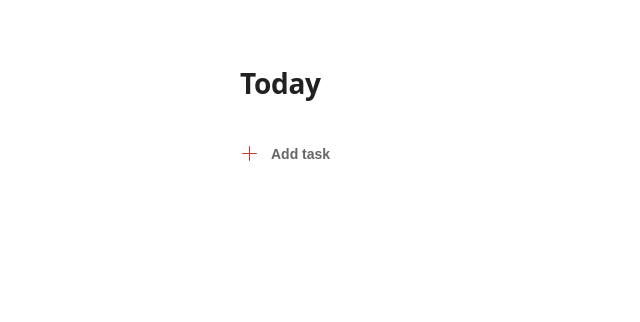
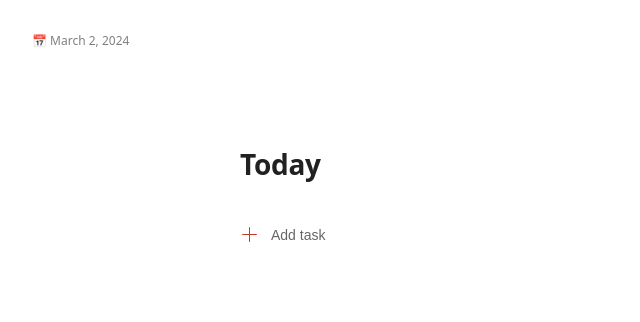
Before and after one commit to daviddossett/ts-todos, a website with bundled scripts: page index.html in a window 1280 px wide. Shown: the whole page, without its empty margins (0-640 px from the left). Built offline with nearby package versions, Linux system fonts and the light colour scheme.

Commit message:
Add header

```diff
--- a/index.html
+++ b/index.html
@@ -7,10 +7,12 @@
     <link rel="stylesheet" href="src/styles.css">
 </head>
 <body>
+    <div class="header">
+        <span id="date"></span>
+        <span id="counter"></span>
+    </div>
     <div class="content">
-        <div class="header">
-            <h1>Today</h1>
-        </div>
+        <h1>Today</h1>
         <ul id="todo-list"></ul>
         <form id="todo-form">
             <input type="text" id="todo-input" placeholder="Add a task" aria-label="Add a task">
--- a/src/index.ts
+++ b/src/index.ts
@@ -41,6 +41,9 @@ class TodoList {
         todo.completed ? todoItem.classList.add('completed') : todoItem.classList.remove('completed');
 
         this.saveTodos();
+
+        const counterUpdater = new CounterUpdater('counter');
+        counterUpdater.updateCounter();
     }
 
     removeTodo(id: number) {
@@ -192,6 +195,44 @@ class TodoForm {
     }
 }
 
+class DateUpdater {
+    private dateElement: HTMLElement | null;
+
+    constructor(dateElementId: string) {
+        this.dateElement = document.getElementById(dateElementId);
+    }
+
+    updateDate(date: Date) {
+        if (!this.dateElement) {
+            return;
+        }
+        const options: Intl.DateTimeFormatOptions = { year: 'numeric', month: 'long', day: 'numeric' };
+        this.dateElement.textContent = `📅 ${date.toLocaleDateString(undefined, options)}`;
+    }
+}
+
+class CounterUpdater {
+    private counterElement: HTMLElement | null;
+
+    constructor(counterElementId: string) {
+        this.counterElement = document.getElementById(counterElementId);
+    }
+
+    updateCounter() {
+        if (!this.counterElement) {
+            return;
+        }
+
+        const savedTodos = localStorage.getItem('todos');
+        if (savedTodos) {
+            const parsedTodos = JSON.parse(savedTodos);
+            const completedCount = parsedTodos.filter((todo: any) => todo.completed).length;
+            const totalCount = parsedTodos.length;
+            this.counterElement.textContent = `✅ ${completedCount}/${totalCount} completed`;
+        }
+    }
+}
+
 class App {
     todoList: TodoList;
     todoForm: TodoForm;
@@ -206,6 +247,11 @@ class App {
             document.getElementById('todo-add-button') as HTMLButtonElement,
             document.getElementById('todo-cancel-button') as HTMLButtonElement,
         );
+        let dateUpdater = new DateUpdater('date');
+        dateUpdater.updateDate(new Date());
+
+        let counterUpdater = new CounterUpdater('counter');
+        counterUpdater.updateCounter();
     }
 }
 
--- a/src/styles.css
+++ b/src/styles.css
@@ -15,6 +15,13 @@ body {
 h1, h2, h3, h4, h5, h6 {
     margin: 0;
     letter-spacing: -0.3px
+}
+
+h1 {
+    width: 100%;
+    display: flex;
+    flex-direction: column;
+    padding-bottom: 24px
 }
 
 p {
@@ -64,18 +71,21 @@ button:disabled {
     cursor: unset;
 }
 
+.header {
+    display: flex;
+    align-items: center;
+    justify-content: space-between;
+    padding: 16px;
+    box-sizing: border-box;
+    font-size: 12px;
+    color: #808080;
+}
+
 .content {
     display: flex;
     flex-direction: column;
     align-items: center;
     padding: 16px;
-}
-
-.header {
-    width: 100%;
-    display: flex;
-    flex-direction: column;
-    padding-bottom: 24px
 }
 
 .current-date {
@@ -162,7 +172,6 @@ button:disabled {
     width: 100%;
     color: #666;
     padding: 10px 0;
-    font-weight: 600;
 }
 
 #todo-submit-button,
@@ -194,4 +203,8 @@ button:disabled {
         max-width: 800px;
         margin: 0 auto;
     }
+
+    .header {
+        padding: 32px;
+    }
 }
```
Also changed, not shown: dist/index.js.
